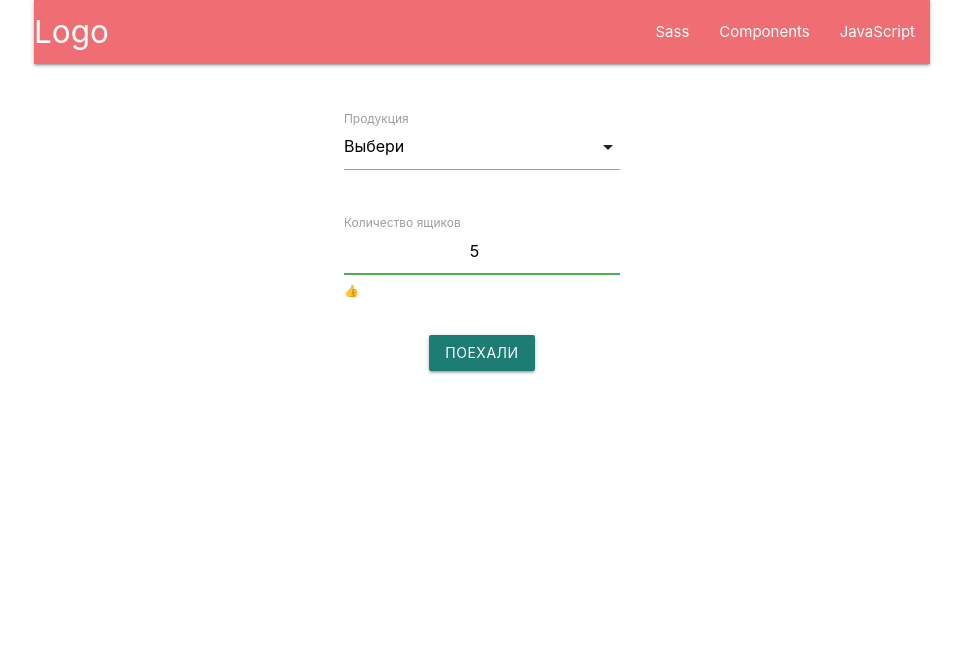
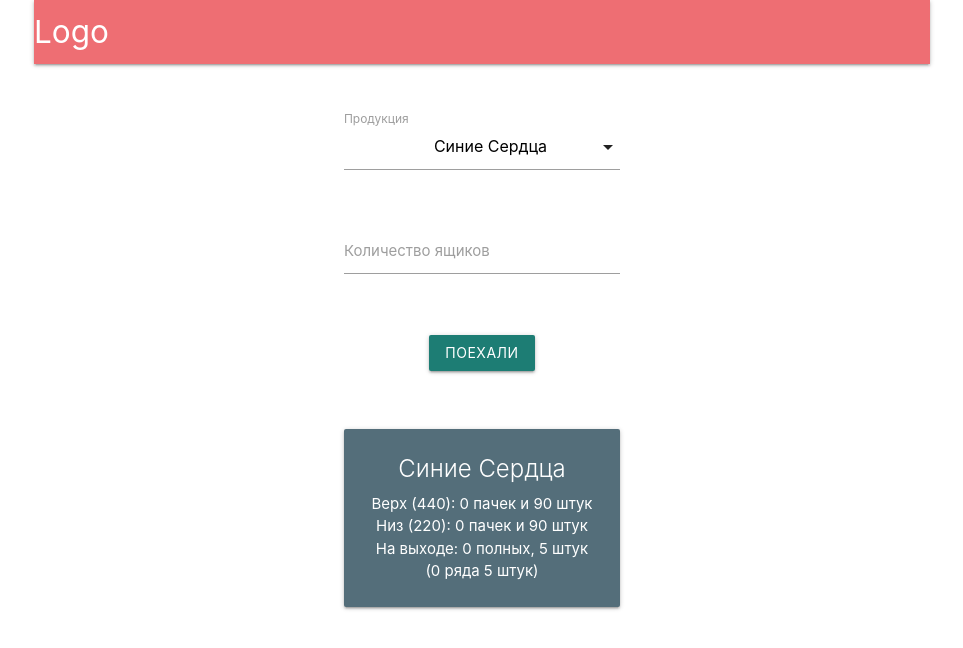
Before and after one commit to vladislav-slobodenjuk/cut-counter, a plain HTML site: page task-01.html in a window 1280 px wide. Both pictures are taken after typing "5" into the empty fields and a click on the button "ПОЕХАЛИ". Shown: the whole page, without its empty margins (158-1121 px from the left). Drawn offline with nearby package versions, Linux system fonts and the light colour scheme.

Commit message:
refator products and markup functions

```diff
--- a/js/products.js
+++ b/js/products.js
@@ -1,27 +1,81 @@
-export const PRODUCTS = {
-  hartBlue: {
-    top: 440,
-    bottom: 220,
+export const PRODUCTS = [
+  {
+    name: "hartBlue",
+    textName: "Синие Сердца",
+    parts: [
+      {
+        name: "top",
+        textName: "Верх",
+        quantity: 440,
+      },
+      {
+        name: "bottom",
+        textName: "Низ",
+        quantity: 220,
+      },
+    ],
     atBox: 18,
-    onPallet: 64,
+    onPallet: {
+      boxes: 64,
+      atRow: 8,
+    },
   },
-  bars_16: {
-    top: 150,
-    bottom: 0,
+  {
+    name: "bars_16",
+    textName: "Батоны 16шт",
+    parts: [
+      {
+        name: "top",
+        textName: "Шоубоксы",
+        quantity: 150,
+      },
+    ],
     atBox: 12,
-    onPallet: 64,
+    onPallet: {
+      boxes: 64,
+      atRow: 8,
+    },
   },
-  guliver_20: {
-    top: 240,
-    bottom: 20,
+  {
+    name: "guliver_20",
+    textName: "Гуливер 5шт",
+    parts: [
+      {
+        name: "top",
+        textName: "Коробки",
+        quantity: 240,
+      },
+    ],
     atBox: 20,
-    onPallet: 120,
+    onPallet: {
+      boxes: 120,
+      atRow: 12,
+    },
   },
-  nightMix: {
-    top: 300,
-    bottom: 300,
-    correx: 450,
+  {
+    name: "nightMix",
+    textName: "Синие Сердца",
+    parts: [
+      {
+        name: "top",
+        textName: "Верх",
+        quantity: 300,
+      },
+      {
+        name: "bottom",
+        textName: "Низ",
+        quantity: 300,
+      },
+      {
+        name: "correx",
+        textName: "Коррекс",
+        quantity: 240,
+      },
+    ],
     atBox: 9,
-    onPallet: 50,
+    onPallet: {
+      boxes: 50,
+      atRow: 10,
+    },
   },
-};
+];
--- a/js/task-01.js
+++ b/js/task-01.js
@@ -14,17 +14,84 @@ document.addEventListener("DOMContentLoaded", function () {
   // instance = M.FormSelect.getInstance(refs.productSelect);
 });
 
-function countProductCut(product, BoxQuantity) {
-  if (!(BoxQuantity >= 1)) return "";
+refs.productForm.addEventListener("submit", onFormSubmit);
+
+function onFormSubmit(e) {
+  e.preventDefault();
+
+  const {
+    amount: { value: amountValue },
+    product: { value: productValue },
+  } = e.target.elements;
+  console.log(productValue);
+
+  const selectedProduct = PRODUCTS.find((item) => item.name === productValue);
+  // const markUp = countProductCut(selectedProduct, amountValue);
+
+  const markUp = createMarkup(selectedProduct, amountValue);
+  refs.output.innerHTML = markUp;
+  e.target.reset();
+}
+
+function createMarkup(product, boxQuantity) {
+  const { textName, parts, atBox, onPallet } = product;
+  const overalQuantity = boxQuantity * atBox;
+
+  const partsMarkup = createPartsMarkup(parts, overalQuantity);
+  const palletsMarkup = createPalletsMarkup(boxQuantity, onPallet);
+  return createCardMarkup({ textName, partsMarkup, palletsMarkup });
+}
+
+function createCardMarkup({ textName, partsMarkup, palletsMarkup }) {
+  return `<div class="row">
+              <div class="col s12">
+                <div class="card blue-grey darken-1">
+                  <div class="card-content white-text">
+                    <span class="card-title">${textName}</span>
+                      ${partsMarkup}
+                      ${palletsMarkup}
+                    </div>
+                  </div>
+                </div>
+              </div>
+            </div>`;
+}
+
+function createPalletsMarkup(boxQuantity, { boxes, atRow }) {
+  return `<p>
+            На выходе:
+            ${Math.floor(boxQuantity / boxes)} полных,
+            ${boxQuantity % boxes} штук
+          </p>
+          <p>
+            (${Math.floor((boxQuantity % boxes) / atRow)} ряда
+            ${Math.floor((boxQuantity % boxes) % atRow)} штук)
+          </p>`;
+}
+
+function createPartsMarkup(items, overalQuantity) {
+  return items
+    .map(({ textName, quantity }) => {
+      return `<p>
+                ${textName} (${quantity}):
+                ${Math.floor(overalQuantity / quantity)} пачек и
+                ${overalQuantity % quantity} штук
+              </p>`;
+    })
+    .join("");
+}
+
+function countProductCut(product, boxQuantity) {
+  if (!(boxQuantity >= 1)) return "";
   const { top, bottom, atBox, onPallet } = product;
-  const CutQuantity = BoxQuantity * atBox;
+  const CutQuantity = boxQuantity * atBox;
 
   const countCut = (quantity, cutType) =>
     `${Math.floor(quantity / cutType)} пачек и ${quantity % cutType} штук`;
 
   const countPallets = () =>
-    `${Math.floor(BoxQuantity / onPallet)} полных и ${
-      BoxQuantity % onPallet
+    `${Math.floor(boxQuantity / onPallet)} полных и ${
+      boxQuantity % onPallet
     } штук`;
 
   if (bottom > 0) {
@@ -46,30 +113,3 @@ function countProductCut(product, BoxQuantity) {
   return `<p>Верх (${top}): ${countCut(CutQuantity, top)}<br>
   На выходе: ${countPallets()}</p>`;
 }
-
-// function createMarkup(product, amount) {
-//   return countProductCut(PRODUCTS[product], amount);
-// }
-
-// console.log(countProductCut(PRODUCTS.hartBlue, 87));
-
-refs.productForm.addEventListener("submit", onFormSubmit);
-
-function onFormSubmit(e) {
-  e.preventDefault();
-
-  const {
-    amount: { value: amountValue },
-    product: { value: productValue },
-  } = e.target.elements;
-
-  console.log(productValue);
-
-  // instance = M.FormSelect.getInstance(refs.productSelect);
-  console.log(instance.getSelectedValues()[0]);
-
-  const markUp = countProductCut(PRODUCTS[productValue], amountValue);
-  refs.output.innerHTML = markUp;
-}
-
-function create(params) {}
--- a/task-01.html
+++ b/task-01.html
@@ -20,11 +20,11 @@
       <nav>
         <div class="nav-wrapper">
           <a href="#" class="brand-logo left">Logo</a>
-          <ul id="nav-mobile" class="right hide-on-small-only">
+          <!-- <ul id="nav-mobile" class="right hide-on-small-only">
             <li><a href="#">Sass</a></li>
             <li><a href="#">Components</a></li>
             <li><a href="#">JavaScript</a></li>
-          </ul>
+          </ul> -->
         </div>
       </nav>
 
@@ -37,7 +37,7 @@
             <div class="row">
               <div class="input-field col s12">
                 <select class="product" name="product">
-                  <option value="" disabled selected>Выбери</option>
+                  <!-- <option value="" disabled selected>Выбери</option> -->
                   <option value="hartBlue" data-icon="./images/heart_blue.webp">
                     Синие Сердца
                   </option>
```
